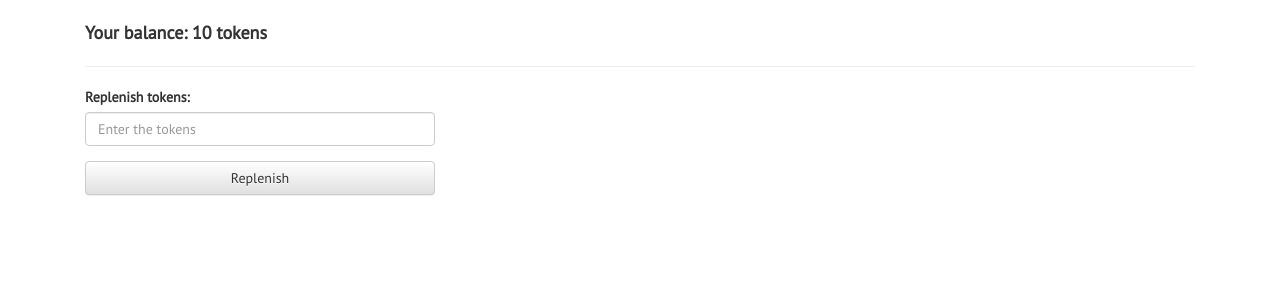
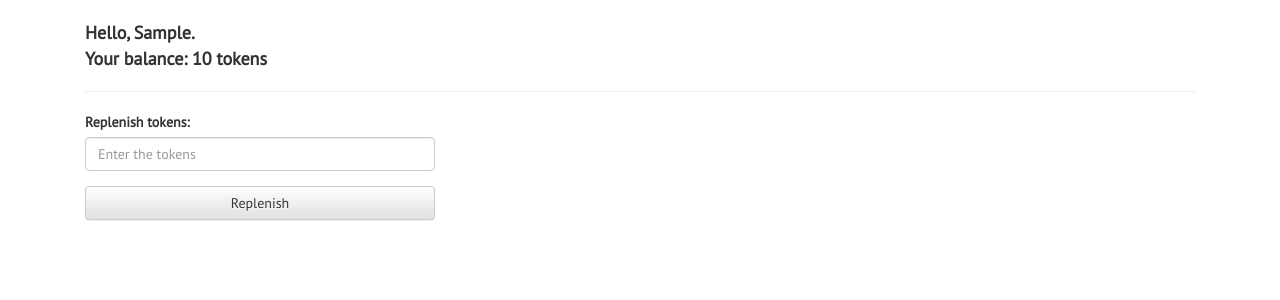
Before and after one commit to WitchZone/Auction, a Django app: page /balance/ in a window 1280 px wide. Shown: the part 52-352 px from the top of the page. Run offline with Django 3.2, Linux system fonts and the light colour scheme; a user stored in the database is signed in; tables that the repository leaves empty hold one stand-in row (values such as "Sample post"); some libraries are stand-ins or nearby versions.

Commit message:
greeting for balance template

```diff
--- a/auction/templates/auction/balance.html
+++ b/auction/templates/auction/balance.html
@@ -6,7 +6,7 @@
 {% block content %}
     <div class="row">
         <div class="col-md-12">
-            <div class="cur_left">Your balance: {{bal}} tokens</div>
+            <div class="cur_left">Hello, {{ user.first_name }}.<br> Your balance: {{bal}} tokens</div>
         </div>
 
     </div>
```
